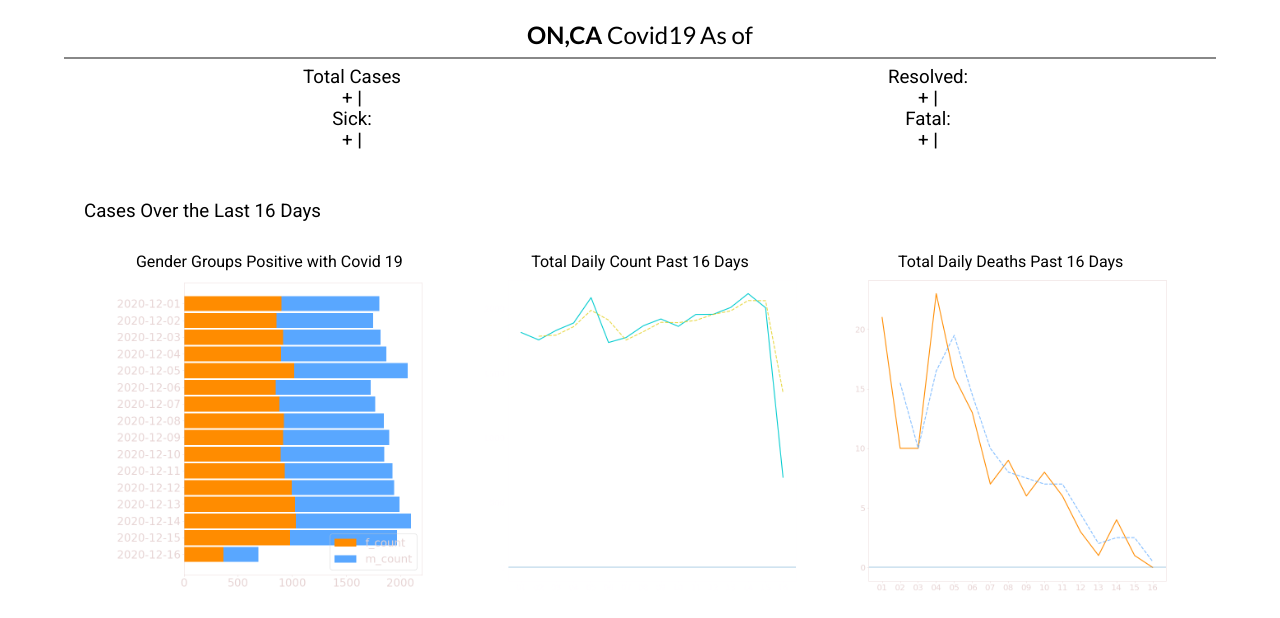
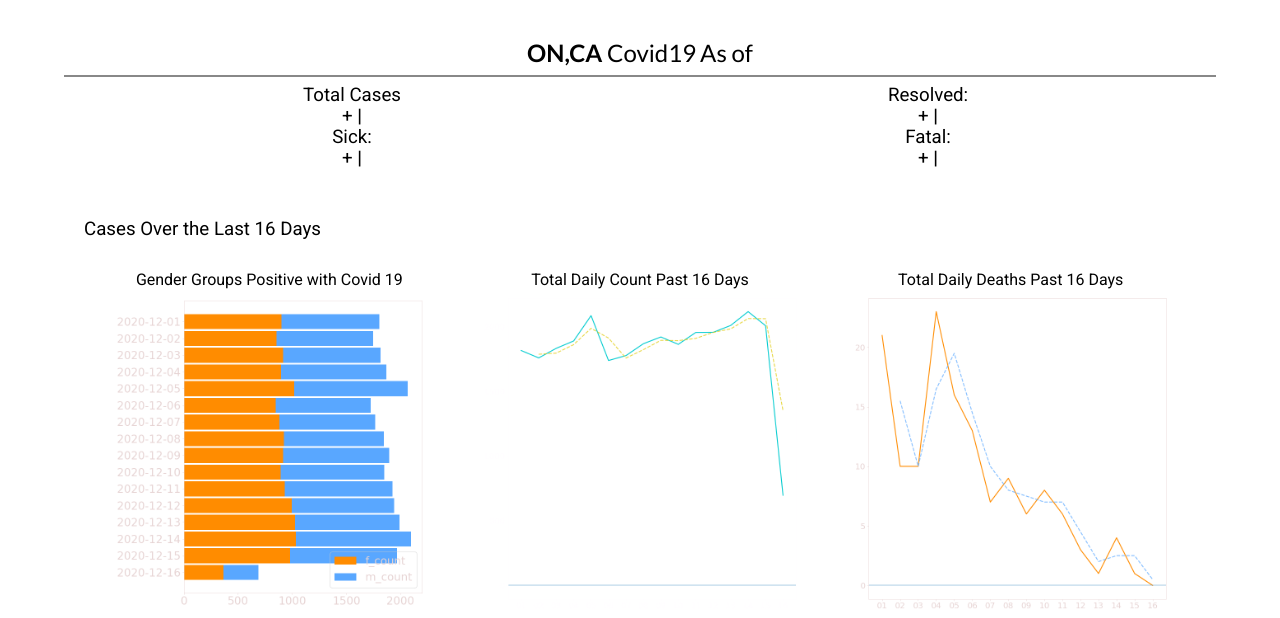
Before and after one commit to tamccullough/covon, a Flask app: template templates/co-index.html in a window 1280 px wide. Shown: the top 618 px of the page. Run offline with Flask 2, Linux system fonts and the light colour scheme; the template is opened without the code that fills it, so the values that code supplies are empty; parts of the project's set-up code (start-up, migrations or seed data) failed here and were passed over.

Commit message:
improving readability

```diff
--- a/templates/base.html
+++ b/templates/base.html
@@ -18,6 +18,12 @@ body,h3,h4,h5 {font-family: 'Roboto', sans-serif;font-weight: 400;}
 hr {
   border: none;
   background: #888;
+  height: 2px;
+}
+
+.hrspace {
+  border: none;
+  background: inherit;
   height: 2px;
 }
 
--- a/templates/co-index.html
+++ b/templates/co-index.html
@@ -1,6 +1,7 @@
 {% extends 'base.html' %}
 {% block content %}
 <!-- !PAGE CONTENT! -->
+<hr class="hrspace">
 <div class="container">
   <div class="page80">
   <div class="spacer"></div>
```
